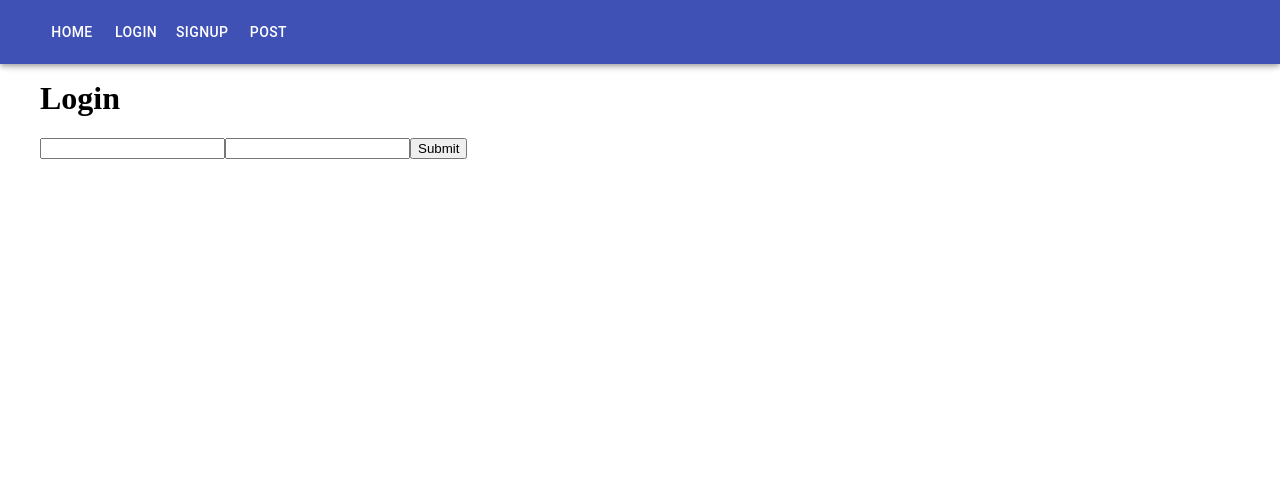
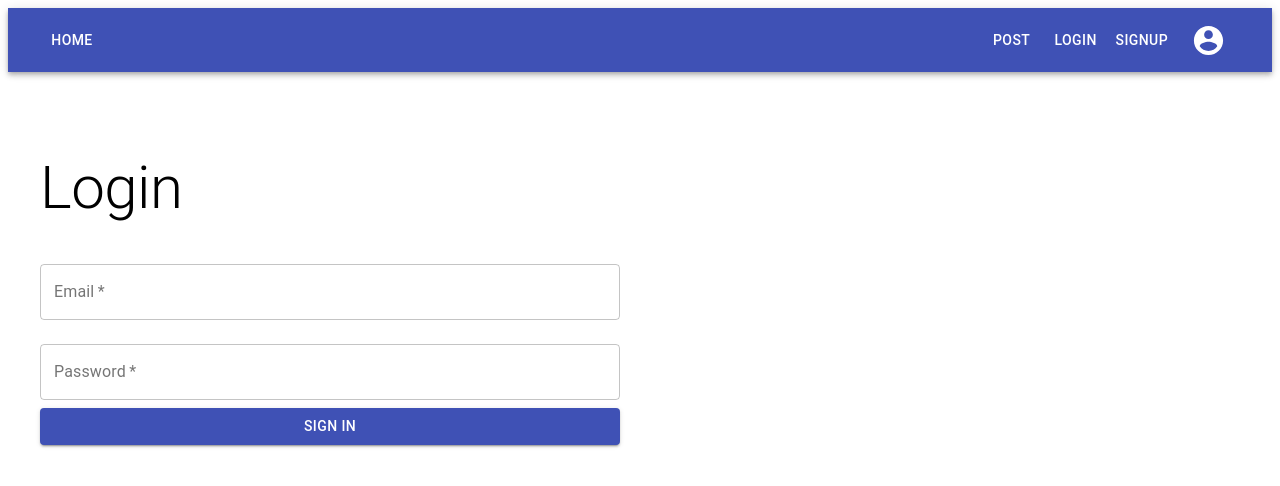
Before and after one commit to Mastakey/firebase-mydocs-ui, a React (Create React App) app: page /login in a window 1280 px wide. Shown: the top 486 px of the page. Built offline with nearby package versions, Linux system fonts and the light colour scheme.

Commit message:
Navbar and login

```diff
--- /dev/null
+++ b/src/components/NavProfile.js
@@ -0,0 +1,61 @@
+import React, { Component, Fragment } from 'react'
+import {Link} from 'react-router-dom';
+// Material UI Components
+import withStyles from "@material-ui/core/styles/withStyles";
+import Button from '@material-ui/core/Button';
+import Menu from '@material-ui/core/Menu';
+import MenuItem from '@material-ui/core/MenuItem';
+import AccountCircleIcon from '@material-ui/icons/AccountCircle';
+
+const styles = {
+    accountIcon: {
+
+    }
+}
+
+export class NavProfile extends Component {
+    constructor(props) {
+        super(props);
+        this.state = {
+          anchorEl: null
+        };
+        this.handleProfileOpen = this.handleProfileOpen.bind(this);
+        this.handleClose = this.handleClose.bind(this);
+      }
+      handleProfileOpen(event){
+        this.setState({
+          anchorEl: event.currentTarget
+        })
+      }
+      handleClose(){
+          this.setState({
+              anchorEl: null
+          });
+      }
+    render() {
+        const classes = this.props.classes;
+        return (
+            <Fragment>
+                <Button
+                color="inherit"
+                onClick={this.handleProfileOpen}
+                aria-controls="simple-menu"
+                aria-haspopup="true"
+              >
+                <AccountCircleIcon className={classes.accountIcon} fontSize="large"/>
+              </Button>
+              <Menu
+                  id="simple-menu"
+                  anchorEl={this.state.anchorEl}
+                  keepMounted
+                  open={Boolean(this.state.anchorEl)}
+                  onClose={this.handleClose}>
+                <MenuItem>Profile</MenuItem>
+                <MenuItem>My account</MenuItem>
+              </Menu>
+            </Fragment>
+        )
+    }
+}
+
+export default withStyles(styles)(NavProfile)
--- a/src/components/Navbar.js
+++ b/src/components/Navbar.js
@@ -2,19 +2,37 @@ import React, { Fragment, Component } from 'react';
 import {Link} from 'react-router-dom';
 import PropTypes from 'prop-types';
 import {connect} from 'react-redux';
+import NavProfile from './NavProfile';
 
 // Material UI Components
+import withStyles from "@material-ui/core/styles/withStyles";
 import AppBar from '@material-ui/core/AppBar';
 import Toolbar from '@material-ui/core/Toolbar';
 import Button from '@material-ui/core/Button';
 
+//Icons
+
+
+const styles = {
+  root: {
+    flexGrow: 1
+  },
+  home: {
+    flexGrow: 1,
+    justifyContent: 'flex-start'
+  },
+}
+
 class Navbar extends Component {
     render(){
+      const classes = this.props.classes;
       const authenticated = this.props.authenticated;
         return (
-          <AppBar position="fixed">
+          <div className={classes.root}>
+          <AppBar position="static">
             <Toolbar className="nav-container">
-              <Button color="inherit" component={Link} to ="/">Home</Button>
+              <div className={classes.home}><Button color="inherit" component={Link} to ="/">Home</Button></div>
+              <Button color="inherit" component={Link} to="/post">Post</Button>
               {!authenticated ? (
               <Fragment>
                 <Button color="inherit" component={Link} to ="/login">Login</Button>
@@ -23,9 +41,11 @@ class Navbar extends Component {
               ): (
                 <Fragment></Fragment>
               )}
-              <Button color="inherit" component={Link} to="/post">Post</Button>
+
+              <NavProfile />
             </Toolbar>
           </AppBar>
+          </div>
         );
 
     }
@@ -40,4 +60,4 @@ const mapStateToProps = state => ({
   authenticated: state.user.authenticated
 })
 
-export default connect(mapStateToProps)(Navbar);
+export default connect(mapStateToProps)(withStyles(styles)(Navbar));
--- a/src/components/PostMydoc.js
+++ b/src/components/PostMydoc.js
@@ -6,7 +6,6 @@ import { postMyDoc } from '../redux/actions/dataActions';
 
 //MUI
 import withStyles from "@material-ui/core/styles/withStyles";
-import Paper from '@material-ui/core/Paper';
 import Grid from "@material-ui/core/Grid";
 import TextField from "@material-ui/core/TextField";
 import Button from '@material-ui/core/Button';
--- a/src/pages/home.js
+++ b/src/pages/home.js
@@ -33,6 +33,9 @@ export class home extends Component {
                                 <Typography variant="h5" component="h3">
                                 {mydoc.title}
                                 </Typography>
+                                <Typography variant="body1">
+                                {mydoc.updatedAt ? mydoc.updatedAt : mydoc.createdAt}
+                                </Typography>
                             </Paper>
                         </RouterLink>
                   </Grid>
--- a/src/pages/login.js
+++ b/src/pages/login.js
@@ -1,7 +1,18 @@
-import React, { Component } from 'react'
+import React, { Component, Fragment } from 'react'
 import PropTypes from 'prop-types';
 import {connect} from 'react-redux';
 import { loginUser } from '../redux/actions/userActions';
+
+//MUI
+import withStyles from "@material-ui/core/styles/withStyles";
+import Grid from '@material-ui/core/Grid';
+import TextField from '@material-ui/core/TextField';
+import Button from '@material-ui/core/Button';
+import { Typography } from '@material-ui/core';
+
+const styles = {
+
+}
 
 export class login extends Component {
     constructor(){
@@ -26,14 +37,55 @@ export class login extends Component {
         });
     }
     render() {
+        const classes = this.props.classes;
         return (
             <div>
-                <h1>Login</h1>
-                <form>
-                    <input type="email" name="email" onChange={this.handleChange}></input>
-                    <input type="password" name="password" onChange={this.handleChange}></input>
-                    <button type="submit" onClick={this.handleSubmit}>Submit</button>
-                </form>
+                <Fragment>
+
+                    <Grid container alignItems="center" spacing={3}>
+                        <Grid item xs={12} alignItems="center">
+                            <Typography variant="h2">Login</Typography>
+                        </Grid>
+                        <Grid item>
+                            <TextField
+                            required
+                            fullWidth
+                            id="outlined-email-input"
+                            label="Email"
+                            className={classes.textField}
+                            type="email"
+                            name="email"
+                            autoComplete="email"
+                            margin="normal"
+                            variant="outlined"
+                            onChange={this.handleChange}
+                            />
+                            <TextField
+                            required
+                            fullWidth
+                            id="outlined-password-input"
+                            name="password"
+                            label="Password"
+                            className={classes.textField}
+                            type="password"
+                            autoComplete="current-password"
+                            margin="normal"
+                            variant="outlined"
+                            onChange={this.handleChange}
+                            />
+                            <Button
+                                type="submit"
+                                fullWidth
+                                variant="contained"
+                                color="primary"
+                                className={classes.submit}
+                                onClick={this.handleSubmit}
+                            >
+                                Sign In
+                        </Button>
+                        </Grid>
+                    </Grid>
+                </Fragment>
             </div>
         )
     }
@@ -54,4 +106,4 @@ const mapActionsToProps = {
     loginUser
 }
 
-export default connect(mapStateToProps, mapActionsToProps)(login);
+export default connect(mapStateToProps, mapActionsToProps)(withStyles(styles)(login));
--- a/src/pages/mdoc.js
+++ b/src/pages/mdoc.js
@@ -14,10 +14,6 @@ import Paper from "@material-ui/core/Paper";
 //Icons
 import EditIcon from '@material-ui/icons/Edit';
 import DeleteIcon from '@material-ui/icons/Delete';
-
-//Quill
-import ReactQuill from 'react-quill';
-import 'react-quill/dist/quill.snow.css';
 
 const styles = {
     title: {
--- a/src/pages/mdocedit.js
+++ b/src/pages/mdocedit.js
@@ -2,19 +2,13 @@ import React, { Component, Fragment } from 'react'
 import PropTypes from 'prop-types';
 import {connect} from 'react-redux';
 import { getMyDoc, deleteMyDoc, editMyDoc } from '../redux/actions/dataActions';
-import { Link } from 'react-router-dom';
 
 //MUI
 import withStyles from '@material-ui/core/styles/withStyles';
 import Grid from "@material-ui/core/Grid";
 import Typography from "@material-ui/core/Typography";
-import Fab from "@material-ui/core/Fab";
 import Button from "@material-ui/core/Button";
 import CircularProgress from "@material-ui/core/CircularProgress";
-
-//Icons
-import EditIcon from '@material-ui/icons/Edit';
-import DeleteIcon from '@material-ui/icons/Delete';
 
 //Quill
 import ReactQuill from 'react-quill';
@@ -86,7 +80,6 @@ export class mdoc extends Component {
         console.log(this.props);
 
         if (this.props.data && this.props.data.mydoc.mdoc && this.props.data.mydoc.mdoc.title){
-            let quillDelta = this.props.data.mydoc.content;
             if (this.props.data.mydoc.delta){
             }
             markup = (
```
